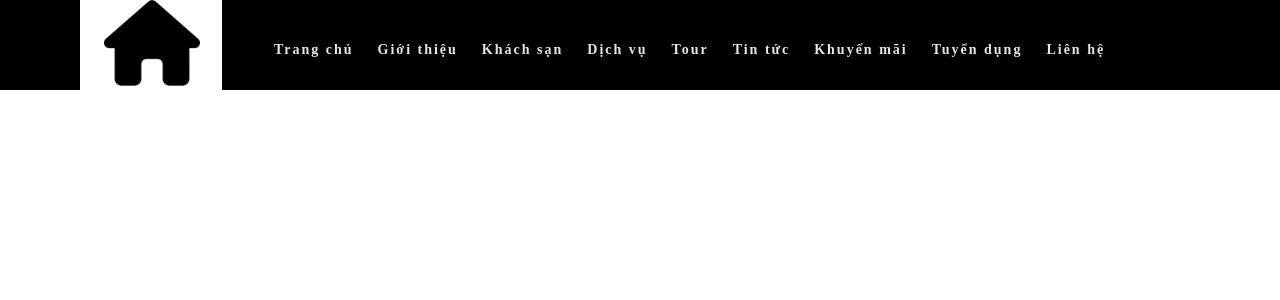
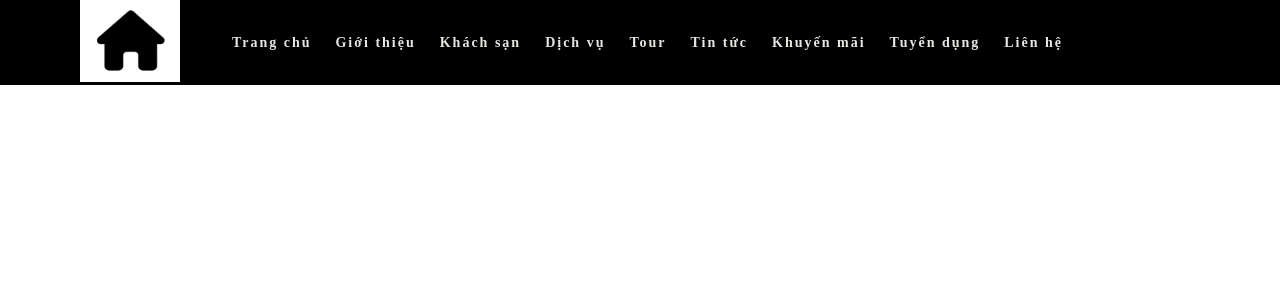
Before and after one commit to NQuocThien/DA_KhachSan, a PHP site: page /Main.php in a window 1280 px wide. Shown: the top 300 px of the page. Run offline with PHP 8.4, Linux system fonts and the light colour scheme.

Commit message:
containiu

```diff
--- a/Main.php
+++ b/Main.php
@@ -29,6 +29,7 @@
     </div>
     <div id="container">
 
+
     </div>
     <div id="footer">
 
--- a/css/main.css
+++ b/css/main.css
@@ -6,30 +6,33 @@ body{
     align-items:center;
     background-color:#000000;
     display:flex;
-    /* font-family:Roboto; */
+    position: fixed;
     font-size:12px;
     padding:0px 45px;
-    text-align:left;
-    height: 90px;
+    width: 100%;
+    height: 85px;
 }
 .menu {
-    padding: 5px 0px;
     display: flex;
     align-items:center;
 }
 .logo{
     margin-left: 35px;
+
 }
+.logo img{
 
+    height: 83px;
+    background-size: 100% 100%;
+    background-repeat: no-repeat;
+}
 .menu_nav{
-    height: 50px;
     list-style: none;
     font-size:14px;
     align-items: center;
     display: flex;
 }
 .menu_nav a{
-    margin-top: 10px;
     font-size:14px;
     font-weight:600;
     letter-spacing:2px;
```
